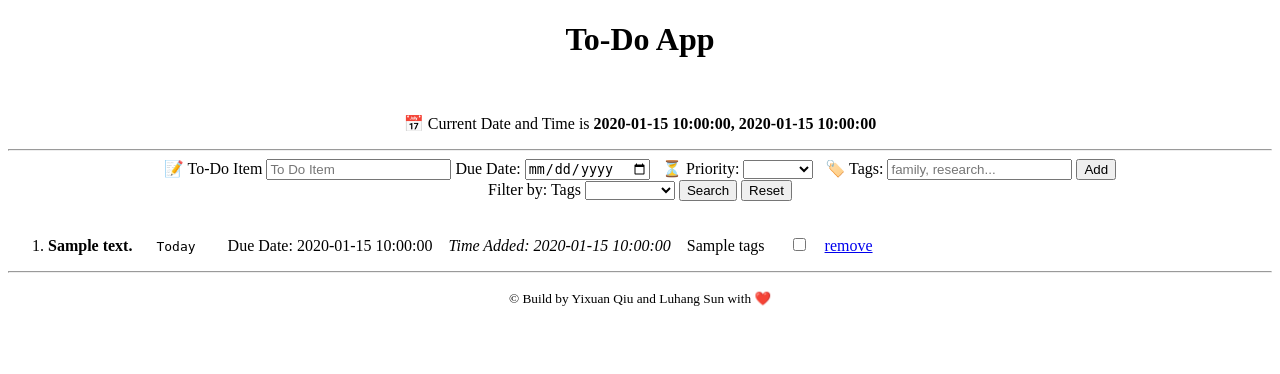
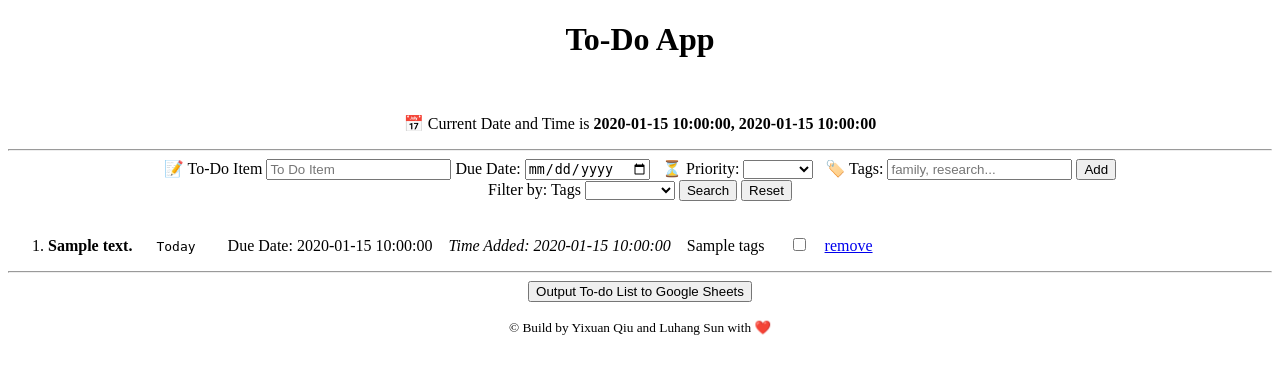
Before and after one commit to qiuyixuan/To-Do-App, a Flask app: template src/templates/base.html in a window 1280 px wide. Shown: the top 374 px of the page. Run offline with Flask 2, Linux system fonts and the light colour scheme; the template is opened without the code that fills it: most values are stand-ins (such as "Sample title", 1, 10 or a date in 2020).

Commit message:
finish the google API

```diff
--- a/src/app.py
+++ b/src/app.py
@@ -6,6 +6,8 @@ Yixuan Qiu & Luhang Sun
 
 from flask import Flask, render_template, request, url_for, redirect
 import datetime
+import connect_gsheets
+import webbrowser
 
 app = Flask(__name__)
 
@@ -108,6 +110,15 @@ def tag_filtering():
         elif request.form.get("reset_result"):
             return index()
 
+@app.route("/output", methods=["POST"])
+def output_gsheet():
+    '''output the current to-do list to a google spreadsheet'''
+    if request.form.get("output"):
+        connect_gsheets.to_gsheet(to_do_list)
+    webbrowser.open_new_tab("https://docs.google.com/spreadsheets/d/1PEZ_XA8XoC_92BaijnWm9h3D9H81SgFV_7DnBdwsAJ4/edit#gid=0")
+
+    return redirect(url_for("index"))
+
 
 def format_tags(tags_input):
     '''join tag list to a string for display'''
@@ -124,8 +135,5 @@ def format_tags(tags_input):
     return tags
 
 
-
-
-
 if __name__ == "__main__":
     app.run(debug=True)
--- a/src/connect_gsheets.py
+++ b/src/connect_gsheets.py
@@ -4,7 +4,7 @@ import pandas as pd
 #authorization
 gc = pygsheets.authorize(service_file='./cs321-proj3-27cd9b62ae97.json')
 
-# sample_list = [{'content': 'hHHHw', 'priority': 'High', 'tags': '#family #research', 'time': '2021-11-10, 00:38', 'due_date': '2021-11-03', 'id': 'hw0'}, {'content': 'sad', 'priority': 'Medium', 'tags': '#sda', 'time': '2021-11-10, 00:39', 'due_date': '2021-11-11', 'id': 'sad0'}]
+sample_list = [{'content': 'hw', 'priority': 'High', 'tags': '#family #research', 'time': '2021-11-10, 00:38', 'due_date': '2021-11-03', 'id': 'hw0'}, {'content': 'sad', 'priority': 'Medium', 'tags': '#sda', 'time': '2021-11-10, 00:39', 'due_date': '2021-11-11', 'id': 'sad0'}]
 
 def todolist_to_pd(to_do_list):
     '''takes in the to-do list dictionary from the main app file
@@ -12,16 +12,18 @@ def todolist_to_pd(to_do_list):
     df = pd.DataFrame.from_dict(to_do_list)
     df.drop("id", axis=1, inplace=True)
 
-    df.columns = ["to-do", "priority", "tags", "time added", "due date"]
+    df.columns = ["To-do", "Priority", "Tags", "Time Added", "Due Date"]
     return df
 
-def to_gsheets(df):
-    '''output dataframe into google spreadsheet'''
+def to_gsheet(to_do_list):
+    '''main function to output to google spreadsheet'''
+    df = todolist_to_pd(to_do_list)
+
+    # connect to google API and output
     sh = gc.open("CS321 project 3 To-do list")
     worksheet = sh[0]
     worksheet.clear()
     worksheet.set_dataframe(df, (1,1))
 
 if __name__ == "__main__":
-    df = todolist_to_pd(sample_list)
-    to_gsheets(df)
+    to_gsheet(sample_list)
--- a/src/templates/base.html
+++ b/src/templates/base.html
@@ -121,6 +121,13 @@
 
         <hr>
 
+        <form action="/output" method="post">
+            <div style="text-align:center">
+                <button type="submit" name="output" value="output">Output To-do List to Google Sheets</button>
+            </div>
+
+        </form>
+
         <footer class="footer" style="text-align:center">
             <div class="container">
                 <p class="text-muted"><small>© Build by Yixuan Qiu and Luhang Sun with ❤️</small></p>
```
